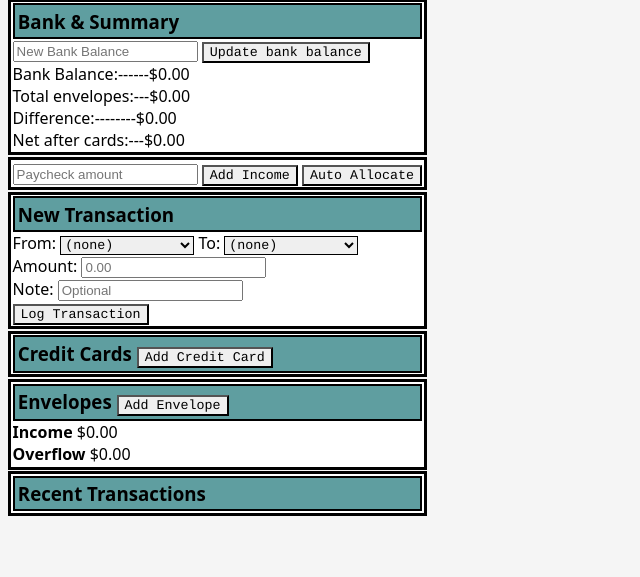
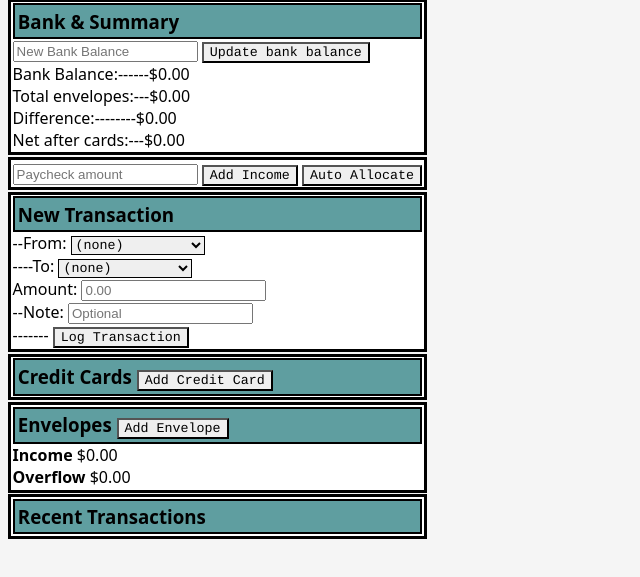
Before and after one commit to martinturrietta/Dead-Simple-Budget, a plain HTML site: page index.html in a window 1280 px wide. Shown: the part 73-650 px from the top of the page, without its empty margins (0-640 px from the left). Drawn offline with Linux system fonts and the light colour scheme.

Commit message:
Update index.html

```diff
--- a/index.html
+++ b/index.html
@@ -53,13 +53,15 @@
             <h3>New Transaction</h3>
             <div>
                 <label>
-                    From:
+                    --From:
                     <select id="tx-from">
                         <option value="">(none)</option>
                     </select>
                 </label>
+            </div>
+            <div>
                 <label>
-                    To:
+                    ----To:
                     <select id="tx-to">
                         <option value="">(none)</option>
                     </select>
@@ -73,11 +75,14 @@
             </div>
             <div>
                 <label>
-                    Note:
+                    --Note:
                     <input id="tx-note" type="text" placeholder="Optional">
                 </label>
             </div>
-            <button id="tx-add-btn">Log Transaction</button>
+            <label>
+                -------
+                <button id="tx-add-btn">Log Transaction</button>
+            </label>
         </section>
 
         <section>
```
